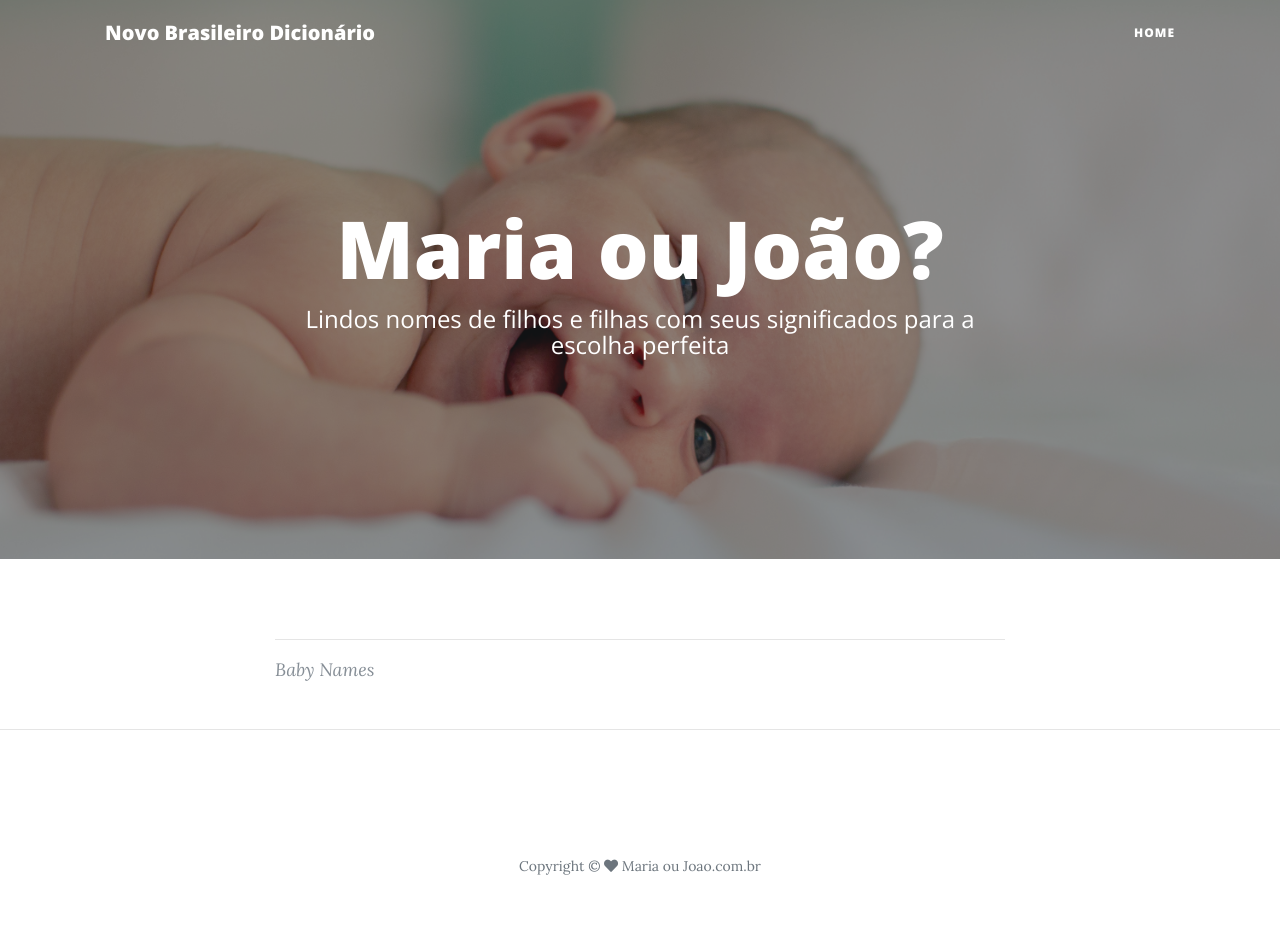
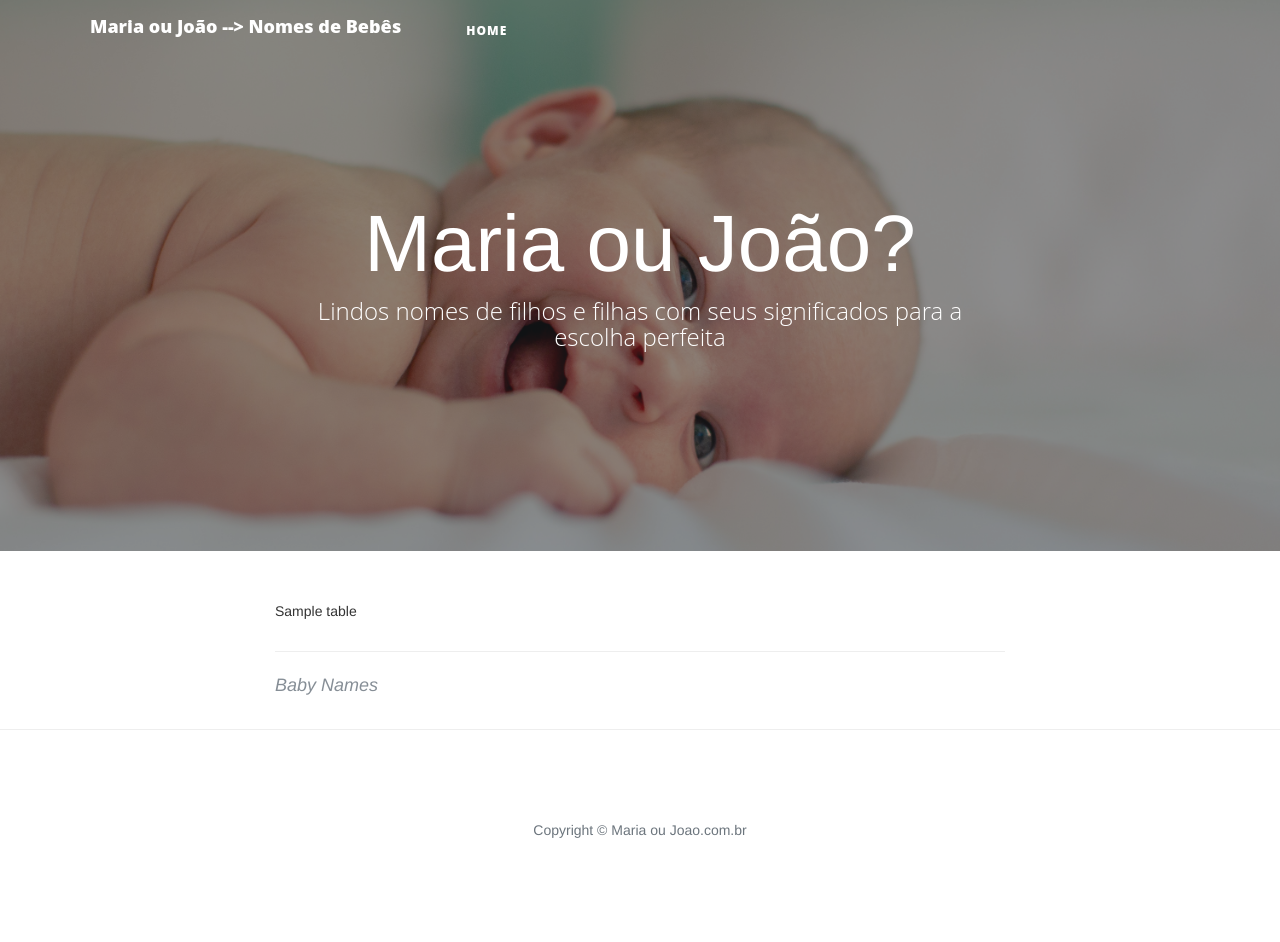
Before and after one commit to fmrafael/mariaoujoao, a Flask app: template templates/index.html in a window 1280 px wide. After the commit the page ends 838 px from the top, so only its background shows below. Run offline with Flask 2, Linux system fonts and the light colour scheme; the template is opened without the code that fills it: most values are stand-ins (such as "Sample title", 1, 10 or a date in 2020); parts of the project's set-up code (start-up, migrations or seed data) failed here and were passed over; some libraries are stand-ins or nearby versions.

Commit message:
+final version

```diff
--- a/main.py
+++ b/main.py
@@ -1,10 +1,31 @@
 from flask import Flask, render_template
+from flask_sqlalchemy import SQLAlchemy
+from sqlalchemy import create_engine
+import pandas as pd
+from flask_bootstrap import Bootstrap
+
+engine = create_engine('sqlite:///babynames.db', echo = True)
+engine.connect()
 
 app = Flask(__name__)
+Bootstrap(app)
 
-@app.route("/")
+
+
+df = pd.read_sql_table(
+    'babynames',
+    con=engine,
+    columns=['Nome','Gênero','Origem','Significado','Curiosidade']
+)
+
+
+#r_set=cur.execute('''SELECT Nome,Gênero,Origem,Significado,Curiosidade from babynames ''');
+#for row in r_set:
+ #   data = row
+
+@app.route("/", methods=("POST", "GET"))
 def home():
-  return render_template("index.html")
+  return render_template("index.html",tables=[df.to_html( classes='data', header="true",index="false")], titles=df.columns.values)
 
 
 if __name__ == '__main__':
--- a/pyproject.toml
+++ b/pyproject.toml
@@ -10,6 +10,11 @@
 beautifulsoup4 = "^4.9.3"
 lxml = "^4.6.3"
 selenium = "^3.141.0"
+replit = "^3.1.0"
+sqlalchemy = "^1.4.17"
+flask-sqlalchemy = "^2.5.1"
+pandas = "^1.2.4"
+flask-bootstrap = "^3.3.7"
 
 [tool.poetry.dev-dependencies]
 
--- a/templates/header.html
+++ b/templates/header.html
@@ -1,3 +1,6 @@
+{%extends "bootstrap/base.html" %}
+{% block content %}
+
 <!DOCTYPE html>
 <html lang="en">
 
@@ -8,15 +11,12 @@
   <meta name="description" content="">
   <meta name="author" content="">
 
-  <title>Futeba.club</title>
+  <title>MariaouJoao</title>
 
   <!-- Bootstrap core CSS -->
   <link href='static/vendor/bootstrap/css/bootstrap.min.css'rel="stylesheet">
 
-  <!-- Custom fonts for this template -->
-  <link href="static/vendor/fontawesome-free/css/all.min.css" rel="stylesheet" type="text/css">
-  <link href='https://fonts.googleapis.com/css?family=Lora:400,700,400italic,700italic' rel='stylesheet' type='text/css'>
-  <link href='https://fonts.googleapis.com/css?family=Open+Sans:300italic,400italic,600italic,700italic,800italic,400,300,600,700,800' rel='stylesheet' type='text/css'>
+
 
   <!-- Custom styles for this template -->
   <link href="static/css/clean-blog.min.css" rel="stylesheet">
@@ -28,7 +28,7 @@
   <!-- Navigation -->
   <nav class="navbar navbar-expand-lg navbar-light fixed-top" id="mainNav">
     <div class="container">
-      <a class="navbar-brand" href="{{ url_for('home') }}">Novo Brasileiro Dicionário</a>
+      <a class="navbar-brand" href="{{ url_for('home') }}">Maria ou João --> Nomes de Bebês</a>
       <button class="navbar-toggler navbar-toggler-right" type="button" data-toggle="collapse" data-target="#navbarResponsive" aria-controls="navbarResponsive" aria-expanded="false" aria-label="Toggle navigation">
         Menu
         <i class="fas fa-bars"></i>
@@ -43,3 +43,5 @@
       </div>
     </div>
   </nav>
+
+  {%endblock%}
--- a/templates/index.html
+++ b/templates/index.html
@@ -1,4 +1,7 @@
 {% include "header.html" %}
+{%extends "bootstrap/base.html" %}
+{% block content %}
+
 
   <!-- Page Header -->
   <header class="masthead" style="background-image: url('static/img/home-bg.jpg')">
@@ -20,11 +23,18 @@
     <div class="row">
       <div class="col-lg-8 col-md-10 mx-auto" >
 
-          <a href="#">
+  <table class="table">
 
+<tr class="table-primary">
 
+{% for table in tables %}
 
+            {{ table|safe }}
+{% endfor %}
 
+</tr>
+
+</table>
   <div class="post-preview">
             <a href= "">
             <h2 class="post-title">
@@ -36,9 +46,14 @@
             </h3>
             <hr>
           </a>
+
+
+
           <p class="post-meta"> Baby Names
             </a>
           </p>
+
+
 
 
         </div>
@@ -56,3 +71,4 @@
 
 
   {% include "footer.html" %}
+{%endblock%}
```
Also changed, not shown: babynames.db (added), bs.py (deleted), static/css/clean-blog.css (line endings or trailing spaces), static/css/clean-blog.min.css, 1 other file.
